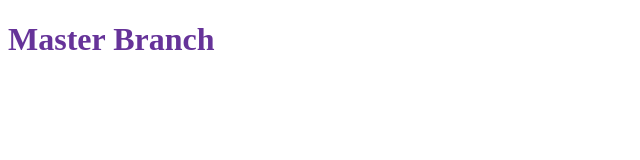
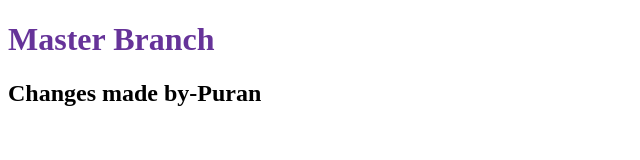
Before and after one commit to puranchandralohar/branching_practise, a plain HTML site: page index.html in a window 1280 px wide. Shown: the whole page, without its empty margins (0-640 px from the left). Drawn offline with Linux system fonts and the light colour scheme.

Commit message:
changes by puran

```diff
--- a/index.html
+++ b/index.html
@@ -9,5 +9,6 @@
 </head>
 <body>
     <h1 style="color:rebeccapurple">Master Branch</h1>
+    <h2>Changes made by-Puran</h2>
 </body>
 </html>
```
